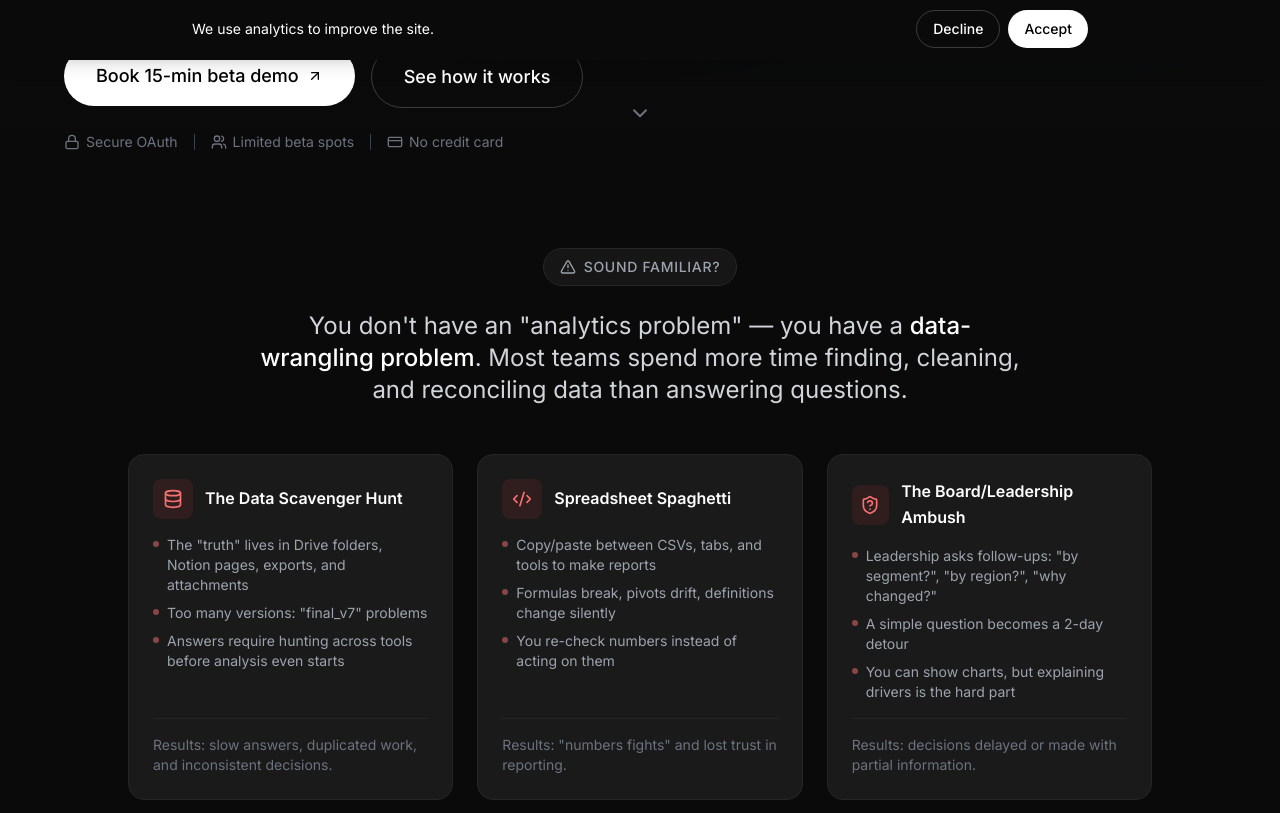
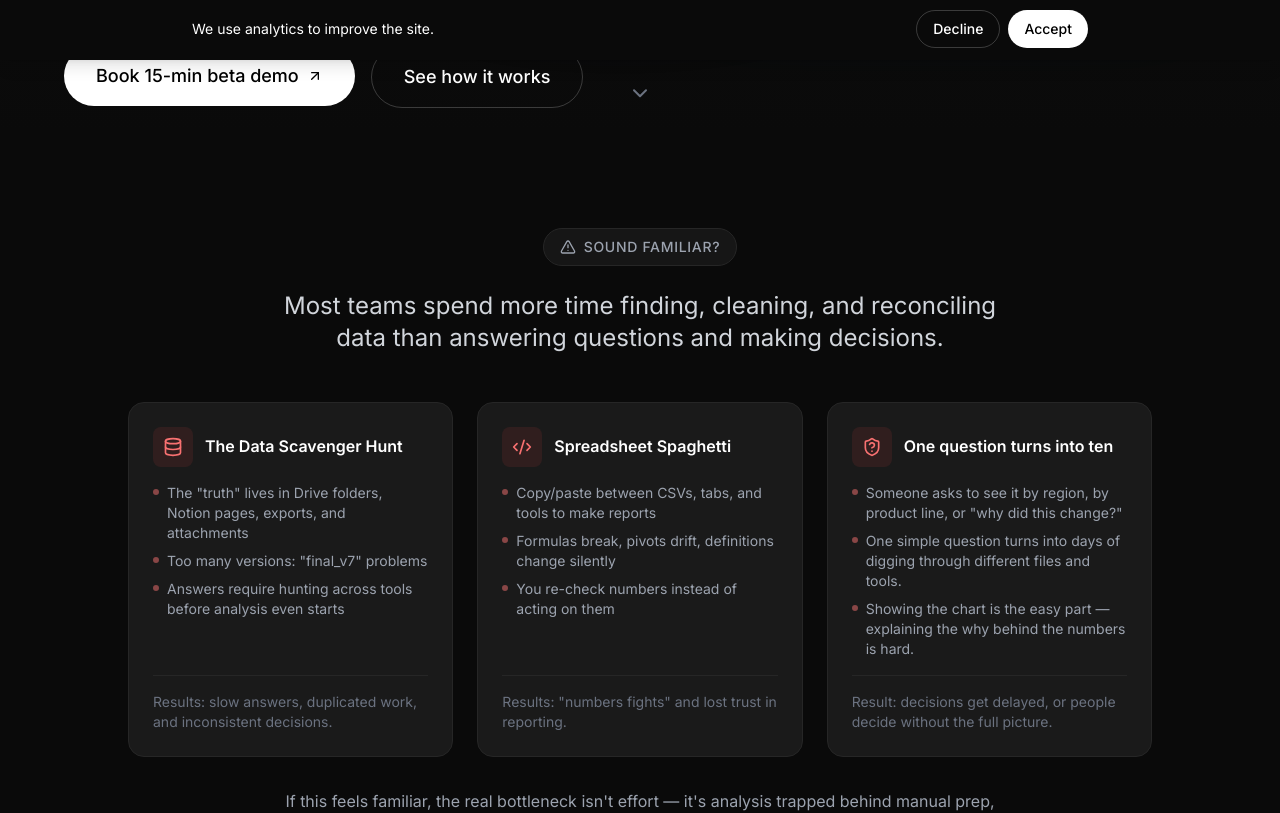
Before and after one commit to seyvinstark/agenty-website, a React (Vite) app: page / in a window 1280 px wide. Shown: the part 740-1553 px from the top of the page. Built offline with nearby package versions, Linux system fonts and the light colour scheme; a web font is replaced by a local one.

Commit message:
before changes

```diff
--- a/src/components/sections/Benefits.jsx
+++ b/src/components/sections/Benefits.jsx
@@ -12,7 +12,7 @@ const benefits = [
   },
   {
     title: 'Always-Synced Data (No More Download/Reupload)',
-    description: 'Connect QuickBooks, Notion, and Drive — or upload PDFs/CSVs/Excel/JSON. Seyvin ingests and cleans automatically, reducing the "prep tax" that slows everything down.',
+    description: 'Connect to multiple data sources or upload files in multiple data format —  Seyvin ingests and cleans them automatically, so you spend less time on prep and more on decision making.',
     illustration: 'connect',
   },
   {
--- a/src/components/sections/DataAnalysis.jsx
+++ b/src/components/sections/DataAnalysis.jsx
@@ -31,13 +31,13 @@ const painPoints = [
   {
     id: 'ambush',
     icon: ShieldQuestion,
-    title: 'The Board/Leadership Ambush',
+    title: 'One question turns into ten',
     bullets: [
-      'Leadership asks follow-ups: "by segment?", "by region?", "why changed?"',
-      'A simple question becomes a 2-day detour',
-      'You can show charts, but explaining drivers is the hard part',
+      'Someone asks to see it by region, by product line, or "why did this change?"',
+      'One simple question turns into days of digging through different files and tools.',
+      'Showing the chart is the easy part — explaining  the why behind the numbers is hard.',
     ],
-    whatItCauses: 'Results: decisions delayed or made with partial information.',
+    whatItCauses: 'Result: decisions get delayed, or people decide without the full picture.',
   },
 ];
 
@@ -124,11 +124,7 @@ export default function DataAnalysis() {
             <p className={`text-xl md:text-2xl leading-relaxed max-w-3xl mx-auto ${
               theme === 'dark' ? 'text-gray-300' : 'text-slate-700'
             }`}>
-              You don't have an "analytics problem" — you have a{' '}
-              <span className={`font-medium ${
-                theme === 'dark' ? 'text-white' : 'text-slate-900'
-              }`}>data-wrangling problem</span>.{' '}
-              Most teams spend more time finding, cleaning, and reconciling data than answering questions.
+              Most teams spend more time finding, cleaning, and reconciling data than answering questions and making decisions.
             </p>
           </div>
 
--- a/src/components/sections/Hero.jsx
+++ b/src/components/sections/Hero.jsx
@@ -3,9 +3,6 @@ import { useNavigate } from 'react-router-dom';
 import { motion, AnimatePresence } from 'framer-motion';
 import {
   ChevronDown,
-  Lock,
-  Users,
-  CreditCard,
   Clock,
   Database,
   FileText,
@@ -522,31 +519,6 @@ export default function Hero() {
                   </Button>
                 </a>
               </motion.div>
-
-              {/* Trust Signals */}
-              <motion.div
-                initial={{ opacity: 0, y: 20 }}
-                animate={{ opacity: 1, y: 0 }}
-                transition={{ duration: 0.6, delay: 0.5 }}
-                className={`flex flex-wrap items-center gap-4 text-sm ${
-                  theme === 'dark' ? 'text-gray-500' : 'text-slate-500'
-                }`}
-              >
-                <span className="flex items-center gap-1.5">
-                  <Lock className="w-4 h-4" />
-                  Secure OAuth
-                </span>
-                <div className={`w-px h-4 ${theme === 'dark' ? 'bg-gray-700' : 'bg-slate-300'}`} />
-                <span className="flex items-center gap-1.5">
-                  <Users className="w-4 h-4" />
-                  Limited beta spots
-                </span>
-                <div className={`w-px h-4 ${theme === 'dark' ? 'bg-gray-700' : 'bg-slate-300'}`} />
-                <span className="flex items-center gap-1.5">
-                  <CreditCard className="w-4 h-4" />
-                  No credit card
-                </span>
-              </motion.div>
             </motion.div>
 
             {/* Right Column - Product Visual Slideshow */}
--- a/src/components/sections/ProblemStatement.jsx
+++ b/src/components/sections/ProblemStatement.jsx
@@ -4,7 +4,6 @@ import {
   Database,
   Wrench,
   Clock,
-  DollarSign,
   Bot,
   Puzzle,
   X,
@@ -56,24 +55,12 @@ const problems = [
     ],
   },
   {
-    id: 'costs',
-    title: 'Prohibitive Costs',
-    emoji: '💰',
-    icon: DollarSign,
-    quote: '"The hidden tax of manual analytics work adds up fast."',
-    painPoints: [
-      { label: 'Recurring manual work is a hidden tax: exports, reconciliation, template upkeep', status: 'problem' },
-      { label: 'Hiring or contracting data help competes with core business priorities', status: 'problem' },
-      { label: 'Maintenance never ends: definitions, sources, and requirements change', status: 'problem' },
-      { label: 'Bad/inconsistent data leads to rework and wrong decisions', status: 'problem' },
-    ],
-  },
-  {
     id: 'trust',
-    title: 'AI That Can\'t Be Trusted',
+    title: 'Doesn\'t understand your business',
     emoji: '🤖',
     icon: Bot,
     quote: '"Generic AI sounds confident without being grounded in your data."',
+    commonFrustrationQuote: '"The answer sounded right — but it didn\'t really know how our organization works."',
     painPoints: [
       { label: 'Generic AI can sound confident without being grounded in your data', status: 'problem' },
       { label: 'No audit trail: you can\'t verify numbers or reproduce results', status: 'problem' },
@@ -234,7 +221,7 @@ export default function ProblemStatement() {
             </Card>
           </motion.div>
 
-          {/* AI Trust + Costs card */}
+          {/* AI / Trust card - same layout as Slow Time-to-Insight */}
           <motion.div
             initial={{ opacity: 0, y: 20 }}
             whileInView={{ opacity: 1, y: 0 }}
@@ -243,40 +230,35 @@ export default function ProblemStatement() {
             className="lg:col-span-2"
           >
             <Card padding="p-8">
-              <div className="grid md:grid-cols-2 gap-6">
-                <div className="flex items-start gap-4">
-                  <div className={`w-12 h-12 rounded-xl flex items-center justify-center flex-shrink-0 ${
-                    theme === 'dark' ? 'bg-[#262626]' : 'bg-slate-200'
+              <div className="grid lg:grid-cols-2 gap-8">
+                <div className="flex flex-col justify-center order-2 lg:order-1">
+                  <h3 className={`text-2xl font-semibold mb-3 ${
+                    theme === 'dark' ? 'text-white' : 'text-slate-900'
                   }`}>
-                    <DollarSign className="w-6 h-6 text-red-400" />
-                  </div>
-                  <div>
-                    <h3 className={`text-xl font-semibold mb-1 ${
-                      theme === 'dark' ? 'text-white' : 'text-slate-900'
-                    }`}>
-                      {problems[3].emoji} {problems[3].title}
-                    </h3>
-                    <p className={`text-sm ${
-                      theme === 'dark' ? 'text-gray-400' : 'text-slate-600'
-                    }`}>{problems[3].quote}</p>
+                    {problems[3].emoji} {problems[3].title}
+                  </h3>
+                  <p className={`mb-4 ${
+                    theme === 'dark' ? 'text-gray-400' : 'text-slate-600'
+                  }`}>
+                    Generic AI can sound confident without being grounded in your data. You end up spending time checking answers instead of acting — and it's not safe for leadership or board contexts without traceability.
+                  </p>
+                  <div className="flex flex-wrap gap-2">
+                    {['Can\'t verify numbers', 'No audit trail', 'hours spent editing results'].map((tag, i) => (
+                      <span key={i} className={`px-3 py-1 rounded-full text-sm border ${
+                        theme === 'dark'
+                          ? 'bg-red-500/10 text-red-400 border-red-500/20'
+                          : 'bg-red-50 text-red-700 border-red-200'
+                      }`}>
+                        {tag}
+                      </span>
+                    ))}
                   </div>
                 </div>
-                <div className="flex items-start gap-4">
-                  <div className={`w-12 h-12 rounded-xl flex items-center justify-center flex-shrink-0 ${
-                    theme === 'dark' ? 'bg-[#262626]' : 'bg-slate-200'
-                  }`}>
-                    <Bot className="w-6 h-6 text-red-400" />
-                  </div>
-                  <div>
-                    <h3 className={`text-xl font-semibold mb-1 ${
-                      theme === 'dark' ? 'text-white' : 'text-slate-900'
-                    }`}>
-                      {problems[4].emoji} {problems[4].title}
-                    </h3>
-                    <p className={`text-sm ${
-                      theme === 'dark' ? 'text-gray-400' : 'text-slate-600'
-                    }`}>{problems[4].quote}</p>
-                  </div>
+                <div className="order-1 lg:order-2">
+                  <QuoteVisual
+                    quote={problems[3].commonFrustrationQuote || problems[3].quote}
+                    icon={problems[3].icon}
+                  />
                 </div>
               </div>
             </Card>
```
Also changed, not shown: 1 other file (tests, documents, lock files or other folders).
